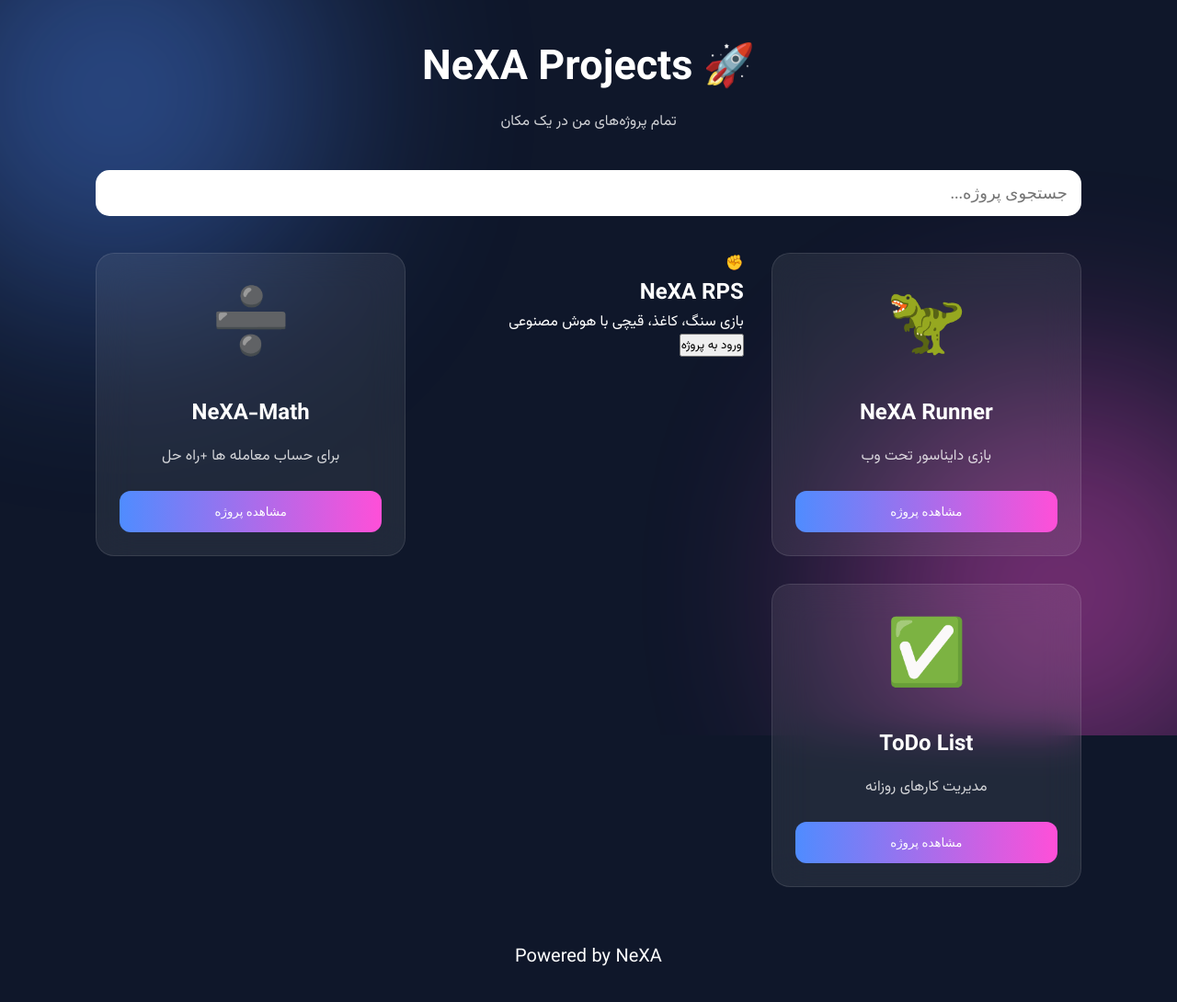
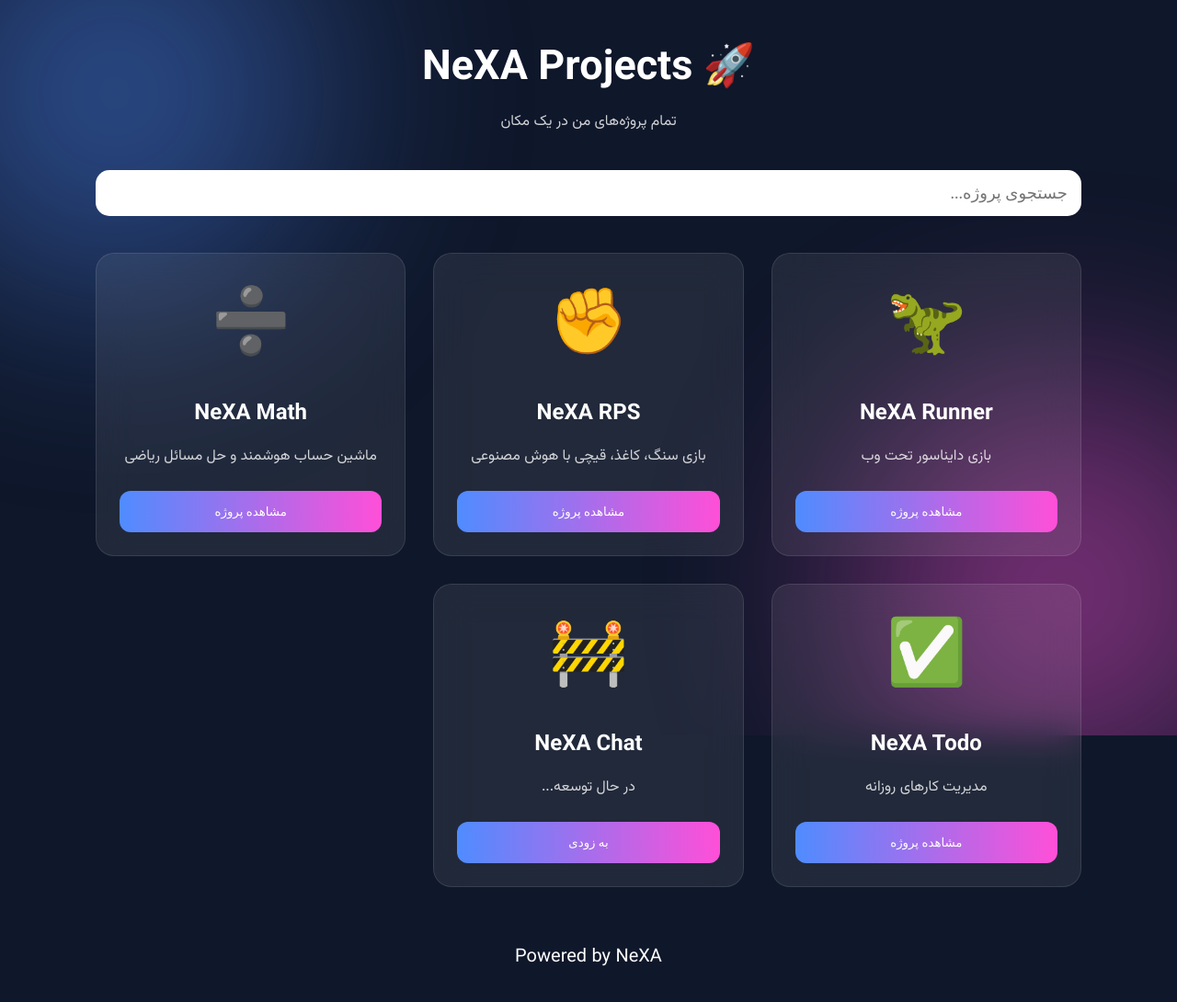
Before and after one commit to aliasgharmolazadeh8-svg/Nexa-projects, a plain HTML site: page index.html in a window 1280 px wide. Shown: the whole page at 92% size. Drawn offline with Linux system fonts and the light colour scheme.

Commit message:
Update 4 index.html

```diff
--- a/index.html
+++ b/index.html
@@ -4,7 +4,6 @@
 <head>
 
 <meta charset="UTF-8">
-
 <meta name="viewport" content="width=device-width, initial-scale=1.0">
 
 <title>NeXA Projects</title>
@@ -19,7 +18,6 @@
 <div class="background">
 
     <div class="blob blob1"></div>
-
     <div class="blob blob2"></div>
 
 </div>
@@ -42,11 +40,11 @@ id="search"
 placeholder="جستجوی پروژه..."
 >
 
-
-
 </div>
 
 <div class="projects">
+
+<!-- NeXA Runner -->
 
 <div class="card">
 
@@ -65,15 +63,21 @@ placeholder="جستجوی پروژه..."
 </p>
 
 <button onclick="window.open('https://aliasgharmolazadeh8-svg.github.io/Nexa-RunneR/','_blank')">
+
 مشاهده پروژه
+
 </button>
 
 </div>
 
-<div class="projectCard">
+<!-- NeXA RPS -->
 
-    <div class="projectIcon">
+<div class="card">
+
+<div class="icon">
+
 ✊
+
 </div>
 
 <h2>NeXA RPS</h2>
@@ -86,11 +90,13 @@ placeholder="جستجوی پروژه..."
 
 <button onclick="window.open('https://aliasgharmolazadeh8-svg.github.io/Nexa-RPS/','_blank')">
 
-        ورود به پروژه
+مشاهده پروژه
 
 </button>
 
 </div>
+
+<!-- NeXA Math -->
 
 <div class="card">
 
@@ -100,19 +106,23 @@ placeholder="جستجوی پروژه..."
 
 </div>
 
-    <h2>NeXA-Math</h2>
+<h2>NeXA Math</h2>
 
 <p>
 
-برای حساب معامله ها +راه حل
+ماشین حساب هوشمند و حل مسائل ریاضی
 
 </p>
 
 <button onclick="window.open('https://aliasgharmolazadeh8-svg.github.io/Nexa-Math/','_blank')">
+
 مشاهده پروژه
+
 </button>
 
 </div>
+
+<!-- ToDo -->
 
 <div class="card">
 
@@ -122,7 +132,7 @@ placeholder="جستجوی پروژه..."
 
 </div>
 
-<h2>ToDo List</h2>
+<h2>NeXA Todo</h2>
 
 <p>
 
@@ -131,7 +141,35 @@ placeholder="جستجوی پروژه..."
 </p>
 
 <button onclick="window.open('https://aliasgharmolazadeh8-svg.github.io/Nexa-Todolist/','_blank')">
+
 مشاهده پروژه
+
+</button>
+
+</div>
+
+<!-- پروژه آینده -->
+
+<div class="card disabled">
+
+<div class="icon">
+
+🚧
+
+</div>
+
+<h2>NeXA Chat</h2>
+
+<p>
+
+در حال توسعه...
+
+</p>
+
+<button disabled>
+
+به زودی
+
 </button>
 
 </div>
```
Lines whose indentation alone changed are shown as unchanged.
